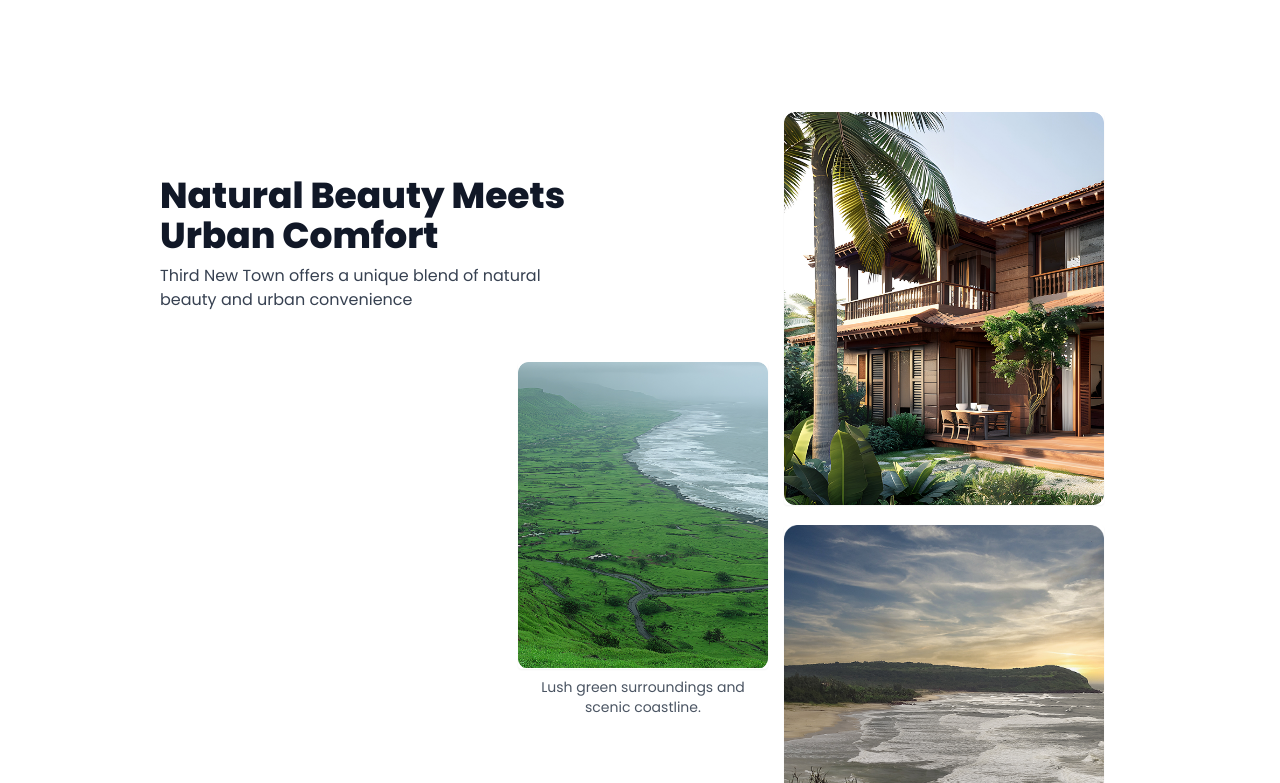
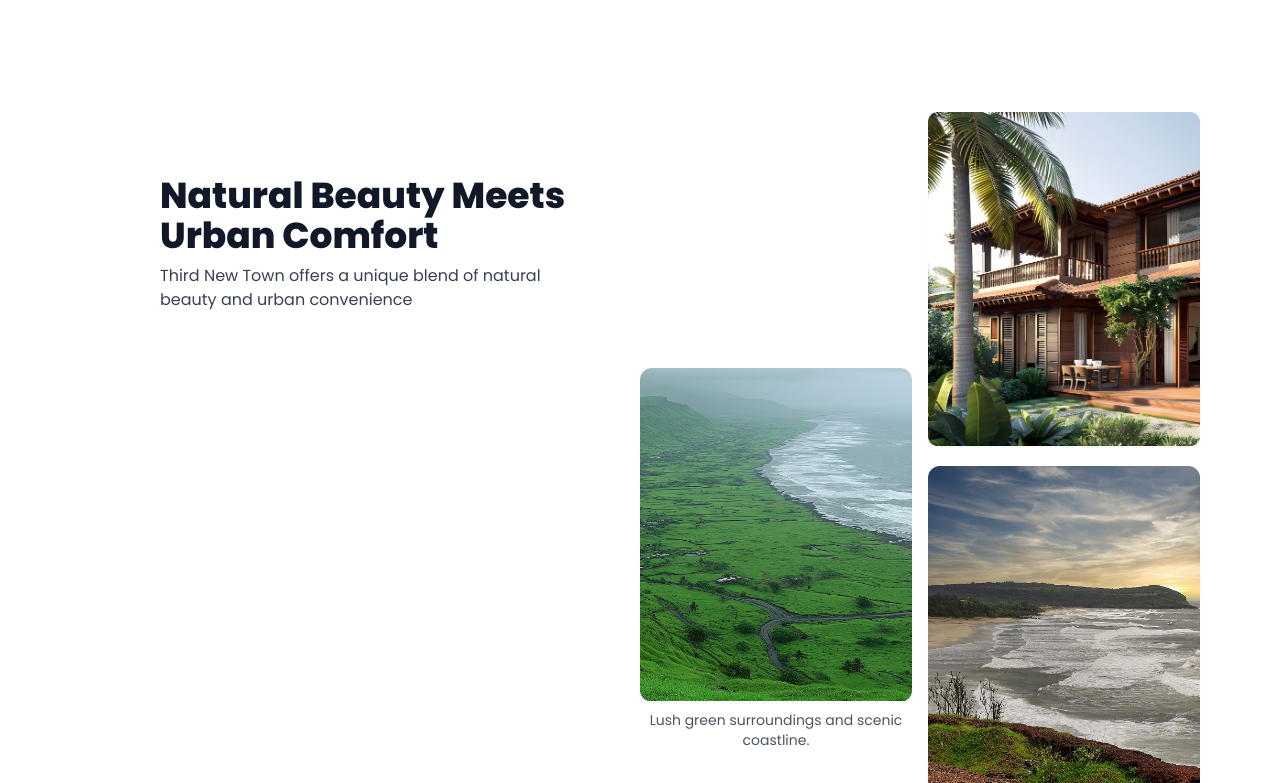
Before and after one commit to nex2link/Athiya-Group, a React (Vite) app: page /mahamumbai in a window 1280 px wide. Shown: the part 3257-4040 px from the top of the page. Built offline with nearby package versions, Linux system fonts and the light colour scheme.

Commit message:
Update NaturalBeauty.jsx

```diff
--- a/src/components/NaturalBeauty.jsx
+++ b/src/components/NaturalBeauty.jsx
@@ -4,42 +4,44 @@ import rect1 from "../assets/Rectangle-1.png";
 import rect2 from "../assets/Rectangle-2.png";
 import rect3 from "../assets/Rectangle-3.png";
 
-function usePrefersReducedMotion() {
-  const [prefersReducedMotion, setPrefersReducedMotion] = useState(false);
-  useEffect(() => {
-    const mq = window.matchMedia("(prefers-reduced-motion: reduce)");
-    setPrefersReducedMotion(mq.matches);
-    const handler = () => setPrefersReducedMotion(mq.matches);
-    mq.addEventListener("change", handler);
-    return () => mq.removeEventListener("change", handler);
-  }, []);
-  return prefersReducedMotion;
-}
-
-// Custom hook for responsive design
-function useWindowSize() {
-  const [windowSize, setWindowSize] = useState({
+// Combined hooks for better performance and fewer lines
+function useResponsiveSettings() {
+  const [settings, setSettings] = useState({
+    prefersReducedMotion: false,
     width: undefined,
   });
 
   useEffect(() => {
-    function handleResize() {
-      setWindowSize({
-        width: window.innerWidth,
-      });
-    }
+    // Handle reduced motion preference
+    const mq = window.matchMedia("(prefers-reduced-motion: reduce)");
+    const motionHandler = () =>
+      setSettings(s => ({ ...s, prefersReducedMotion: mq.matches }));
 
-    window.addEventListener("resize", handleResize);
-    handleResize();
+    // Handle window resize
+    const resizeHandler = () =>
+      setSettings(s => ({ ...s, width: window.innerWidth }));
 
-    return () => window.removeEventListener("resize", handleResize);
+    // Set initial values
+    motionHandler();
+    resizeHandler();
+
+    // Add event listeners
+    mq.addEventListener("change", motionHandler);
+    window.addEventListener("resize", resizeHandler);
+
+    // Cleanup
+    return () => {
+      mq.removeEventListener("change", motionHandler);
+      window.removeEventListener("resize", resizeHandler);
+    };
   }, []);
 
-  return windowSize;
+  return settings;
 }
 
-const AnimatedImg = ({ src, alt, text, delay = 0, className = "", style = {} }) => {
-  const prefersReducedMotion = usePrefersReducedMotion();
+const AnimatedImg = ({ src, alt, text, delay = 0, className = "" }) => {
+  const { prefersReducedMotion } = useResponsiveSettings();
+
   return (
     <motion.div
       initial={prefersReducedMotion ? {} : { opacity: 0, y: 20 }}
@@ -52,7 +54,6 @@ const AnimatedImg = ({ src, alt, text, delay = 0, className = "", style = {} })
         src={src}
         alt={alt}
         className={`w-full mx-auto rounded shadow-sm ${className}`}
-        style={style}
         loading="lazy"
         onError={(e) => {
           e.target.onerror = null;
@@ -65,20 +66,12 @@ const AnimatedImg = ({ src, alt, text, delay = 0, className = "", style = {} })
 };
 
 function NaturalBeauty() {
-  const prefersReducedMotion = usePrefersReducedMotion();
-  const { width } = useWindowSize();
-  const isLargeScreen = width >= 1024;
-
-  // Determine rect2 image size based on screen width
-  const rect2ImgWidth = isLargeScreen ? 250 : 350; // 100px larger on mobile/tablet
-
-  // Determine margin top based on screen width
-  const topMargin = width >= 768 ? 250 : 50;
+  const { prefersReducedMotion, width } = useResponsiveSettings();
 
   return (
     <div className="p-4 mx-auto w-full max-w-screen-xl relative">
-      {/* Title section - Mobile: stacked, Desktop: absolute positioned */}
-      <div className="md:absolute md:top-20 md:left-40  md:mb-0 text-center md:text-left z-10">
+      {/* Title section */}
+      <div className="mb-8 md:absolute md:top-20 md:left-10 lg:left-40 text-center md:text-left z-10">
         <motion.h1
           className="text-3xl sm:text-4xl font-extrabold text-gray-900"
           initial={prefersReducedMotion ? {} : { opacity: 0, y: 20 }}
@@ -103,38 +96,33 @@ function NaturalBeauty() {
         {/* Left Section - Empty on mobile, half on desktop */}
         <div className="hidden md:block md:w-1/2"></div>
 
-        {/* Right Section - Full width on mobile, half on desktop with original desktop layout */}
-        <div className="w-full md:w-1/2 md:mr-40">
-          <div className="flex flex-col sm:flex-row gap-4 ">
-            <div className="w-full md:mt-16 mx-auto" style={{ marginTop: `${topMargin}px` }}>
+        {/* Right Section - Full width on mobile, half on desktop */}
+        <div className="w-full md:w-1/2 md:pr-8 lg:pr-16">
+          <div className="flex flex-col sm:flex-row gap-4">
+            <div className={`w-full sm:w-1/2 ${width >= 768 ? "mt-64" : "mt-16"}`}>
               <AnimatedImg
                 src={rect2}
                 alt="Green landscape"
                 text="Lush green surroundings and scenic coastline."
                 delay={0.2}
-                style={{
-                  width: `${rect2ImgWidth}px`,
-                  maxWidth: "unset"
-                }}
+                className="max-w-full sm:max-w-xs"
               />
             </div>
-            <div className="flex flex-col">
-              <div className="mb-5" style={{ maxWidth: "calc(380px + 180px)" }}>
+            <div className="flex flex-col sm:w-1/2">
+              <div className="mb-5">
                 <AnimatedImg
                   src={rect1}
                   alt="Beachside villa"
-                  style={{
-                    width: isLargeScreen ? "320px" : "350px",
-                    maxWidth: "unset"
-                  }}
+                  className="max-w-full sm:max-w-xs"
                 />
               </div>
-              <div className="max-w-xs mx-auto" style={{ maxWidth: "calc(380px + 180px)" }}>
+              <div>
                 <AnimatedImg
                   src={rect3}
                   alt="Beach sunset view"
                   text="Proximity to hill stations, beaches and cultural landmarks"
                   delay={0.2}
+                  className="max-w-full sm:max-w-xs"
                 />
               </div>
             </div>
```
